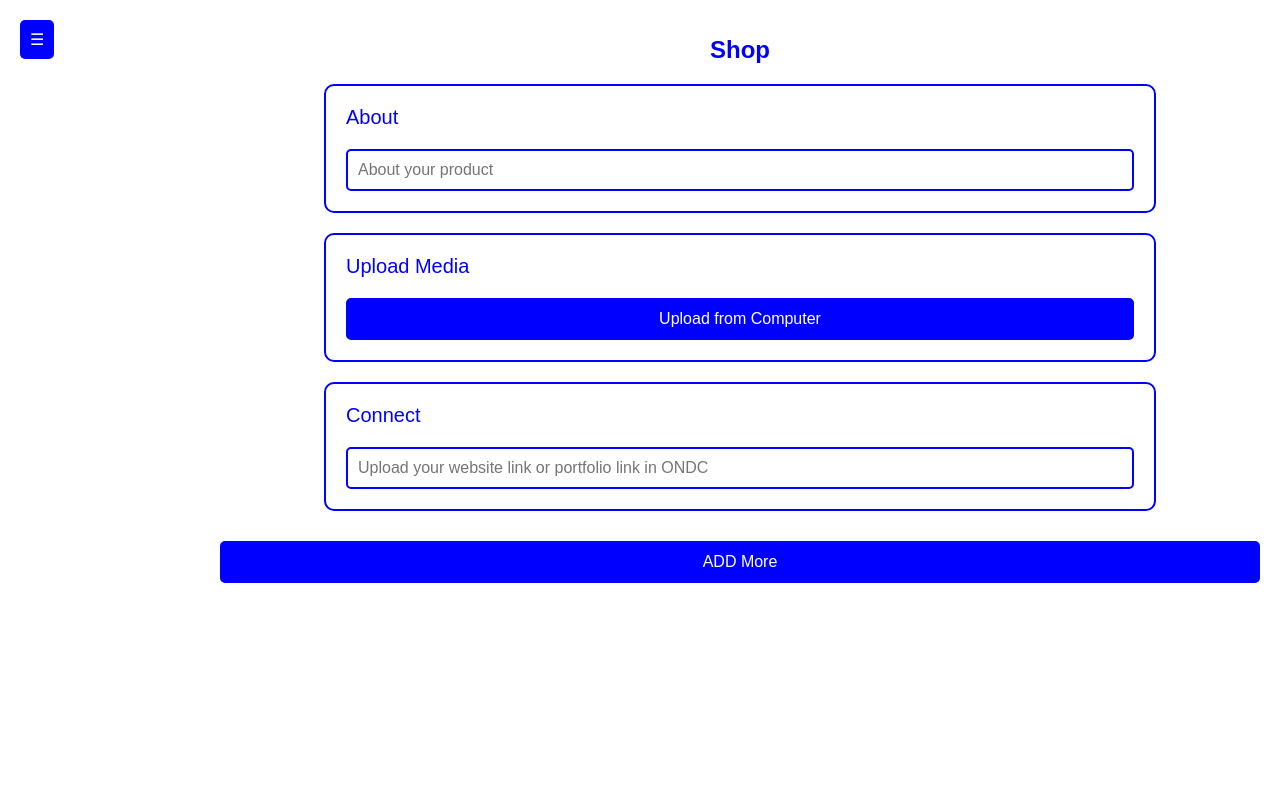
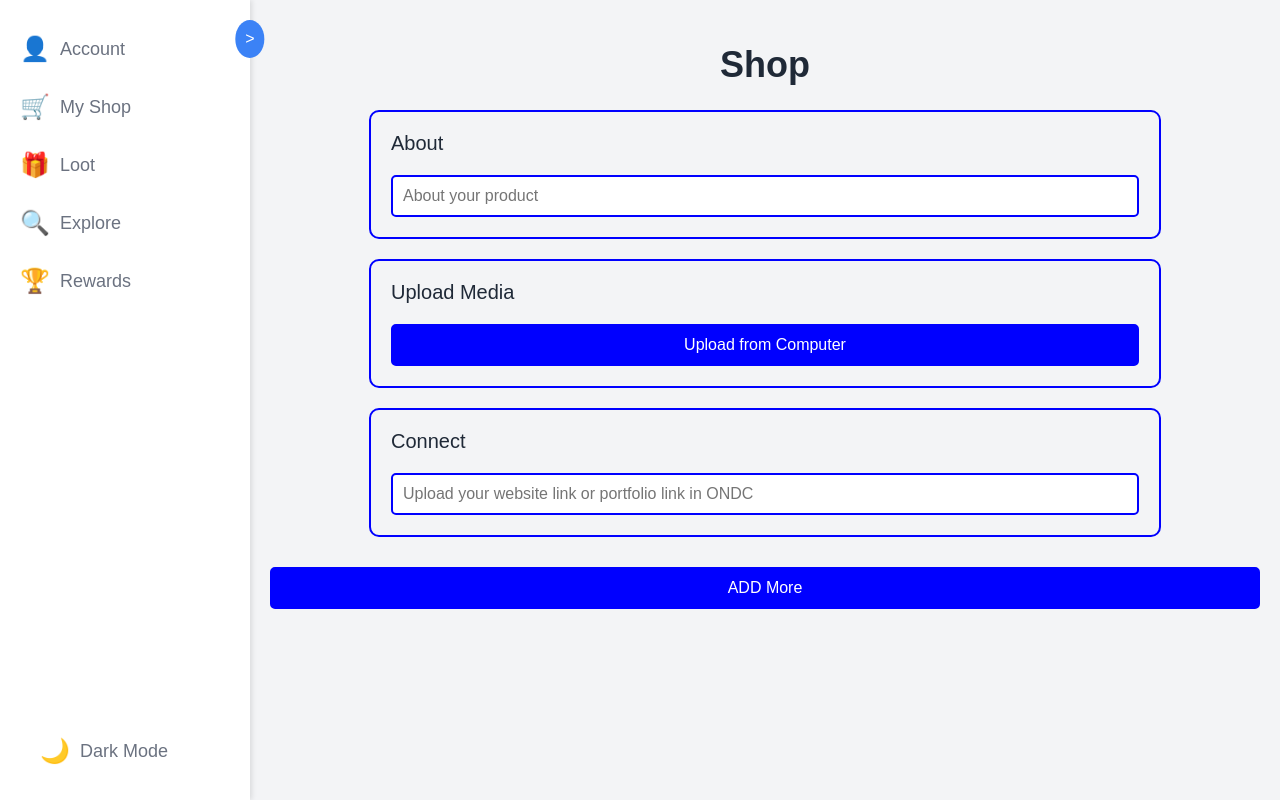
Before and after one commit to saidinesh49/loot, a plain HTML site: page shop2.html in a window 1280 px wide. Drawn offline with Linux system fonts and the light colour scheme.

Commit message:
shop2.html

```diff
--- a/shop2.html
+++ b/shop2.html
@@ -9,71 +9,70 @@
         body {
             margin: 0;
             font-family: Arial, sans-serif;
-            color: #0000ff;
-            background-color: #fff;
+            display: flex;
+            height: 100vh;
+            background-color: #F3F4F6; /* Light background color */
+            color: #1F2937; /* Dark gray color for text */
+            transition: background-color 0.3s, color 0.3s;
+        }
+
+        body.dark-mode {
+            background-color: #1F2937; /* Dark background color */
+            color: #F3F4F6; /* Light color for text */
         }
 
         .container {
             display: flex;
             height: 100vh;
+            width: 100%;
         }
 
         .sidebar {
-            background-color: blue;
-            width: 200px;
+            background-color: #FFFFFF; /* White background for sidebar */
+            width: 250px; /* Expanded width */
             display: flex;
             flex-direction: column;
             align-items: center;
             padding: 20px 0;
             box-sizing: border-box;
             position: fixed;
-            left: -200px; /* Hidden by default */
             top: 0;
             height: 100%;
-            transition: left 0.3s ease;
-            z-index: 20; /* Ensures the sidebar is on top */
+            box-shadow: 2px 0 5px rgba(0, 0, 0, 0.1); /* Subtle shadow for depth */
+            z-index: 10; /* Ensure it is above the content */
+            transition: width 0.3s;
         }
 
-        .sidebar.show {
-            left: 0;
+        .sidebar.narrow {
+            width: 80px; /* Narrow width */
         }
 
-        .sidebar button {
-            width: 80%;
-            background-color: white;
-            border: 2px solid blue;
-            color: blue;
-            padding: 10px 20px;
+        .sidebar button, .sidebar .dark-mode-toggle {
+            width: 100%;
+            background-color: transparent;
+            border: none;
+            color: #6B7280; /* Gray color for icons */
+            padding: 15px 20px;
             cursor: pointer;
-            border-radius: 5px;
-            font-size: 16px;
-            margin: 10px 0;
-            text-align: center;
+            font-size: 18px; /* Icon size */
+            text-align: left;
+            transition: background-color 0.2s, color 0.2s; /* Smooth color transition */
+            display: flex;
+            align-items: center;
         }
 
-        .sidebar button.active {
-            background-color: rgb(138, 135, 135);
-            color: black;
+        .sidebar button:hover, .sidebar .dark-mode-toggle:hover {
+            background-color: #E5E7EB; /* Light gray on hover */
+            color: #1F2937; /* Dark color on hover */
         }
 
-        .sidebar button:hover {
-            background-color: blue;
-            color: white;
+        .sidebar .icon {
+            font-size: 24px;
+            margin-right: 10px;
         }
 
-        .sidebar-buttn.active {
-            background-color: #ccc;
-            color: #0000ff;
-        }
-
-        .user-section {
-            margin-top: auto;
-            padding: 15px;
-            background-color: #0000ff;
-            width: 100%;
-            text-align: center;
-            font-size: 16px;
-            color: #fff;
+        .sidebar.narrow .label {
+            display: none;
         }
 
         .main-content {
@@ -83,17 +82,18 @@
             justify-content: flex-start;
             align-items: center;
             padding: 20px;
-            margin-left: 200px; /* Adjusted for the sidebar */
+            margin-left: 250px; /* Adjusted for the sidebar */
             transition: margin-left 0.3s ease;
+            width: calc(100% - 250px); /* Adjust width to account for sidebar */
         }
 
-        .main-content.shifted {
-            margin-left: 0;
+        .sidebar.narrow ~ .main-content {
+            width: calc(100% - 80px);
+            margin-left: 80px;
         }
 
         h1 {
-            font-size: 24px;
-            margin-bottom: 20px;
+            font-size: 36px;
         }
 
         .section {
@@ -134,59 +134,88 @@
             background-color: #3333ff;
         }
 
-        .menu-button {
+        .toggle-button {
             position: absolute;
             top: 20px;
-            left: 20px;
-            background-color: blue;
+            left: 250px;
+            transform: translateX(-50%);
+            background-color: #3B82F6; /* Blue color */
             color: white;
             border: none;
             padding: 10px;
-            border-radius: 5px;
+            border-radius: 50%;
             cursor: pointer;
             font-size: 16px;
-            z-index: 30; /* Ensures the menu button is on top */
-            transition: background-color 0.3s ease, transform 0.3s ease;
+            z-index: 20; /* Ensure it is above the sidebar */
+            transition: background-color 0.2s, transform 0.2s; /* Smooth transition */
+            display: flex;
+            align-items: center;
+            justify-content: center;
+        }
+        .toggle-button:hover {
+            background-color: #2563EB; /* Darker blue on hover */
+            transform: scale(1.1); /* Slightly larger on hover */
         }
 
-        .menu-button:hover {
-            background-color: darkblue;
-            transform: scale(1.1);
+        .sidebar.narrow + .toggle-button {
+            left: 80px;
         }
 
-        .menu-button.hidden {
-            display: none;
+        .dark-mode-toggle {
+            position: absolute;
+            bottom: 20px;
+            left: 20px;
         }
 
-        .back-button {
-            background-color: white;
-            color: blue;
-            border: 2px solid blue;
-            padding: 5px;
-            border-radius: 5px;
-            cursor: pointer;
-            font-size: 16px;
-            margin-top: auto;
+        .dark-mode .sidebar {
+            background-color: #374151; /* Dark gray background for sidebar */
         }
 
-        .back-button:hover {
-            background-color: blue;
-            color: white;
+        .dark-mode .sidebar button, .dark-mode .sidebar .dark-mode-toggle {
+            color: #D1D5DB; /* Light gray color for icons */
+        }
+
+        .dark-mode .sidebar button:hover, .dark-mode .sidebar .dark-mode-toggle:hover {
+            background-color: #4B5563; /* Dark gray on hover */
+            color: #F3F4F6; /* Light color on hover */
+        }
+
+        .dark-mode .toggle-button {
+            background-color: #1F2937; /* Dark button color */
+            color: #F3F4F6; /* Light icon color */
         }
     </style>
 </head>
 <body>
     <div class="container">
         <div class="sidebar" id="sidebar">
-            <button onclick="window.location.href='acc.html'">Account</button>
-            <button class="active">My Shop</button>
-            <button onclick="window.location.href='loot.html'">Loot</button>
-            <button onclick="window.location.href='explore.html'">Explore</button>
-            <button onclick="window.location.href='rewards.html'"">Rewards</button>
-            <button class="back-button" onclick="toggleSidebar()">←</button>
+            <button onclick="window.location.href='acc.html'">
+                <span class="icon">👤</span>
+                <span class="label">Account</span>
+            </button>
+            <button class="active">
+                <span class="icon">🛒</span>
+                <span class="label">My Shop</span>
+            </button>
+            <button onclick="window.location.href='loot.html'">
+                <span class="icon">🎁</span>
+                <span class="label">Loot</span>
+            </button>
+            <button onclick="window.location.href='explore.html'">
+                <span class="icon">🔍</span>
+                <span class="label">Explore</span>
+            </button>
+            <button onclick="window.location.href='rewards.html'">
+                <span class="icon">🏆</span>
+                <span class="label">Rewards</span>
+            </button>
+            <button class="dark-mode-toggle" onclick="toggleDarkMode()">
+                <span class="icon">🌙</span>
+                <span class="label">Dark Mode</span>
+            </button>
         </div>
+        <button class="toggle-button" id="toggleButton" onclick="toggleSidebar()">></button>
         <div class="main-content" id="content">
-            <button class="menu-button" id="menuButton" onclick="toggleSidebar()">☰</button>
             <h1>Shop</h1>
             <div class="section">
                 <div class="section-title">About</div>
@@ -207,10 +236,19 @@
         function toggleSidebar() {
             var sidebar = document.getElementById('sidebar');
             var content = document.getElementById('content');
-            var menuButton = document.getElementById('menuButton');
-            sidebar.classList.toggle('show');
+            var toggleButton = document.getElementById('toggleButton');
+            sidebar.classList.toggle('narrow');
             content.classList.toggle('shifted');
-            menuButton.classList.toggle('hidden');
+            if (sidebar.classList.contains('narrow')) {
+                toggleButton.innerHTML = '>';
+            } else {
+                toggleButton.innerHTML = '>';
+            }
+        }
+
+        function toggleDarkMode() {
+            var body = document.body;
+            body.classList.toggle('dark-mode');
         }
     </script>
 </body>
```
